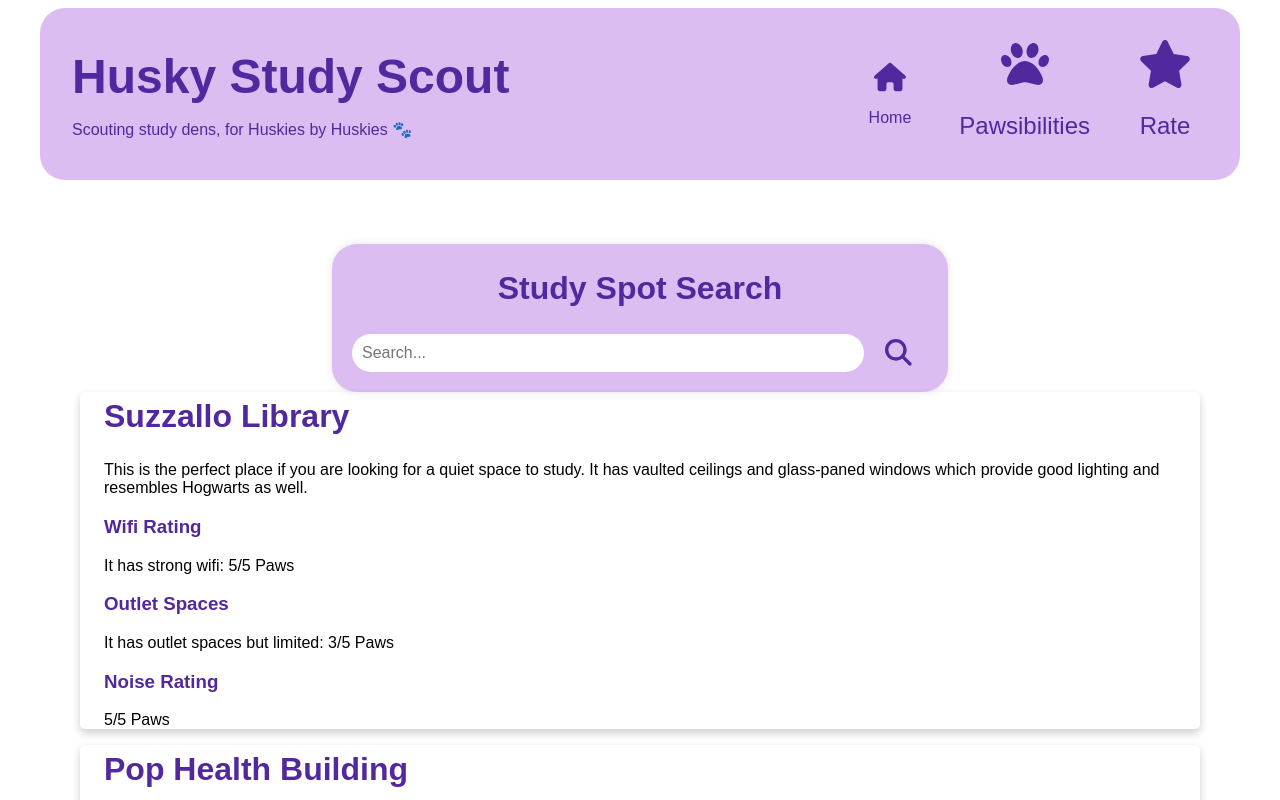
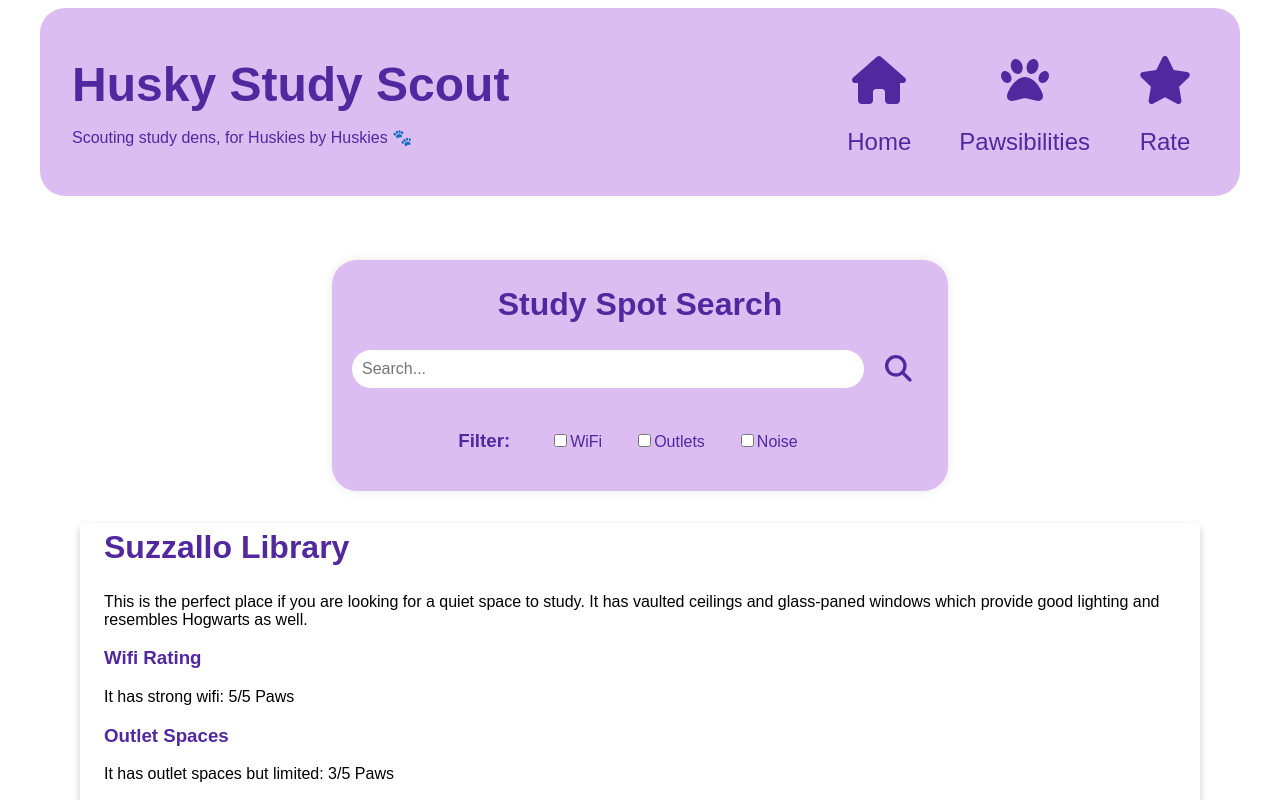
Before and after one commit to info340-au23a/project-info340-g2, a React (Create React App) app: page /home in a window 1280 px wide. Shown: the top 800 px of the page. Built offline with nearby package versions, Linux system fonts and the light colour scheme.

Commit message:
added filter function and fixed nav bar

```diff
--- a/src/Home.js
+++ b/src/Home.js
@@ -1,25 +1,61 @@
 import React, { useState } from 'react';
-import NavBar from './NavBar';
 import SearchBar from './SearchBar';
 import StudySpotCard from './StudySpotCard';
-import Footer from './Footer';
 import studySpacesData from './data/study-spaces-2024.json';
 
 function Home() {
     const [searchTerm, setSearchTerm] = useState('');
-
-    const filteredStudySpots = studySpacesData.filter(spot =>
-      spot.name.toLowerCase().includes(searchTerm.toLowerCase())
-    );
+    const [filters, setFilters] = useState({
+        wifi: false,
+        outlets: false,
+        noise: false,
+    });
 
     const handleSearchChange = (value) => {
         setSearchTerm(value);
     };
 
+    const handleFilterChange = (filter) => {
+        setFilters({ ...filters, [filter]: !filters[filter] });
+    };
+
+    const filterStudySpots = (studySpots) => {
+        return studySpots.filter((spot) => {
+            const matchesSearchTerm = spot.name.toLowerCase().includes(searchTerm.toLowerCase());
+            return matchesSearchTerm;
+        }).sort((a, b) => {
+            if (filters.wifi) {
+                const wifiRatingA = parseInt(a.wifi_rating.match(/\d+/)[0]);
+                const wifiRatingB = parseInt(b.wifi_rating.match(/\d+/)[0]);
+                if (wifiRatingA !== wifiRatingB) {
+                    return wifiRatingB - wifiRatingA;
+                }
+            }
+
+            if (filters.outlets) {
+                const outletRatingA = parseInt(a.outlet_spaces.match(/\d+/)[0]);
+                const outletRatingB = parseInt(b.outlet_spaces.match(/\d+/)[0]);
+                if (outletRatingA !== outletRatingB) {
+                    return outletRatingB - outletRatingA;
+                }
+            }
+
+            if (filters.noise) {
+                const noiseRatingA = parseInt(a.noise_rating.match(/\d+/)[0]);
+                const noiseRatingB = parseInt(b.noise_rating.match(/\d+/)[0]);
+                return noiseRatingB - noiseRatingA;
+            }
+
+            return 0; // No sorting required
+        });
+    };
+
+    const filteredStudySpots = filterStudySpots(studySpacesData);
+
     return (
         <div className="App">
             <main>
-                            <SearchBar onSearchChange={handleSearchChange} />
+                <SearchBar onSearchChange={handleSearchChange} onFilterChange={handleFilterChange} />
                 <div className="main-container">
                     <div className="row">
                         {filteredStudySpots.map((spot, index) => (
--- a/src/SearchBar.js
+++ b/src/SearchBar.js
@@ -2,18 +2,27 @@ import React, { useState } from 'react';
 import { FontAwesomeIcon } from '@fortawesome/react-fontawesome';
 import { faSearch } from '@fortawesome/free-solid-svg-icons';
 
-
-function SearchBar({ onSearchChange }) {
+function SearchBar({ onSearchChange, onFilterChange }) {
   const [searchTerm, setSearchTerm] = useState('');
+  const [filters, setFilters] = useState({
+    wifi: false,
+    outlets: false,
+    noise: false,
+  });
 
   const handleSearch = () => {
     onSearchChange(searchTerm);
   };
 
+  const handleFilterChange = (filter) => {
+    setFilters({ ...filters, [filter]: !filters[filter] });
+    onFilterChange(filter);
+  };
+
   return (
     <div className="search-container">
       <h2>Study Spot Search</h2>
-      <div className ="search-bar">
+      <div className="search-bar">
         <input
           type="text"
           placeholder="Search..."
@@ -21,8 +30,37 @@ function SearchBar({ onSearchChange }) {
           onChange={(e) => setSearchTerm(e.target.value)}
         />
         <button onClick={handleSearch}>
-        <FontAwesomeIcon icon={faSearch} size="2x"/>
+          <FontAwesomeIcon icon={faSearch} size="2x" />
         </button>
+      </div>
+      <div className="filter-container">
+        <h3>Filter:</h3>
+        <div className="filter-options">
+          <label>
+            <input
+              type="checkbox"
+              checked={filters.wifi}
+              onChange={() => handleFilterChange('wifi')}
+            />
+            WiFi
+          </label>
+          <label>
+            <input
+              type="checkbox"
+              checked={filters.outlets}
+              onChange={() => handleFilterChange('outlets')}
+            />
+            Outlets
+          </label>
+          <label>
+            <input
+              type="checkbox"
+              checked={filters.noise}
+              onChange={() => handleFilterChange('noise')}
+            />
+            Noise
+          </label>
+        </div>
       </div>
     </div>
   );
--- a/src/index.css
+++ b/src/index.css
@@ -59,19 +59,11 @@ a[href] {
     color: #51289e;
 }
 
-.pawButton,
-.rateButton, .homeButton {
-    display: flex;
-    flex-direction: column;
-    align-items: center;
-    text-align: center;
-}
-
 .navIcons {
     display: flex;
     align-items: center;
     text-align: center;
-    margin-top: 1rem;
+    margin-top: 2rem;
 }
 
 .search-container {
@@ -81,11 +73,12 @@ a[href] {
     width: 50%;
     margin: 0 auto;
     margin-top: 2rem;
+    margin-bottom: 2rem;
     box-shadow: 0px 0px 10px rgba(0, 0, 0, 0.1);
     display: flex;
-    flex-direction: column; /* Display children in a column */
-    align-items: center; /* Center items horizontally */
-    text-align: center; /* Center text inside the container */
+    flex-direction: column;
+    align-items: center;
+    text-align: center;
 }
 
 h2 {
@@ -94,9 +87,9 @@ h2 {
 }
 
 .search-bar {
-    display: flex; /* Display input and button next to each other */
-    align-items: center; /* Center items vertically */
-    justify-content: center; /* Center items horizontally */
+    display: flex;
+    align-items: center;
+    justify-content: center;
     width: 100%;
 }
 
@@ -108,7 +101,7 @@ h2 {
     outline: none;
     font-size: 16px;
     box-sizing: border-box;
-    margin-right: 5px; /* Add margin between input and button */
+    margin-right: 5px;
 }
 
 .search-bar button {
@@ -117,6 +110,28 @@ h2 {
     cursor: pointer;
     color: #51289e;
 }
+
+.search-bar button:hover {
+    color: #bd81f1;
+}
+
+.filter-container {
+    display: flex;
+    align-items: center;
+  }
+
+  .filter-container h3 {
+    margin-right: 1rem; /* Adjust spacing between text and checkboxes */
+  }
+
+  .filter-options {
+    display: flex;
+    align-items: center;
+  }
+
+  .filter-options label {
+    margin-right: 1rem; /* Adjust spacing between checkboxes */
+  }
 
 table {
     border-collapse: collapse;
@@ -157,14 +172,18 @@ img {
     cursor: pointer;
 }
 
+.filter-container label {
+    color: #51289e;
+    font-family: 'Single Day', Arial;
+}
+
+.filter-container {
+    margin-top: 1.5rem;
+}
+
 @media (min-width: 0px){
     h1 {
         font-size: 1.5rem;
-    }
-
-    .home {
-        width: 2rem;
-        height: 2rem;
     }
 
     h2 {
@@ -178,15 +197,14 @@ img {
     p#RateText {
         display: hidden;
     }
+
+    p#HomeText {
+        display: hidden;
+    }
 }
 @media (min-width: 768px){
     h1 {
         font-size: 2rem;
-    }
-
-    .home {
-        width: 2.5rem;
-        height: 2.5rem;
     }
 
     h2 {
@@ -198,6 +216,10 @@ img {
     }
 
     p#RateText {
+        font-size: 1rem;
+    }
+
+    p#HomeText {
         font-size: 1rem;
     }
 
@@ -214,11 +236,6 @@ img {
         font-size: 3rem;
     }
 
-    .home {
-        width: 2rem;
-        height: 2rem;
-    }
-
     h2 {
         font-size: 2rem;
     }
@@ -228,6 +245,10 @@ img {
     }
 
     p#RateText {
+        font-size: 1.5rem;
+    }
+
+    p#HomeText {
         font-size: 1.5rem;
     }
 
```
Also changed, not shown: src/NavBar.js (indentation only). Lines whose indentation alone changed are shown as unchanged.
